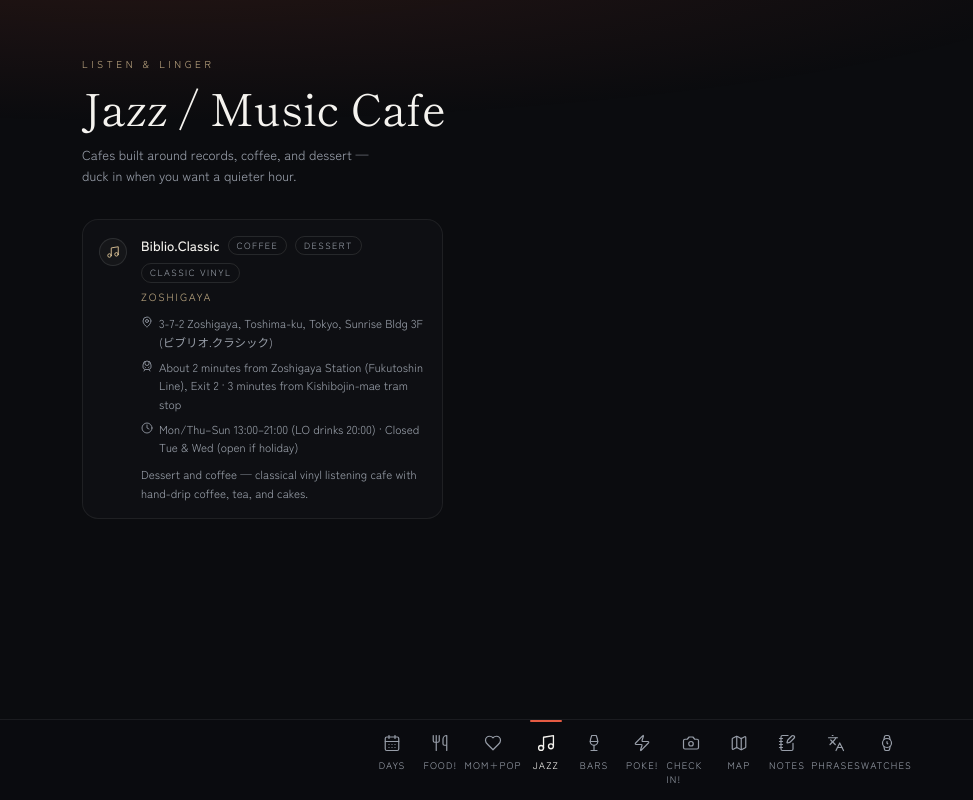
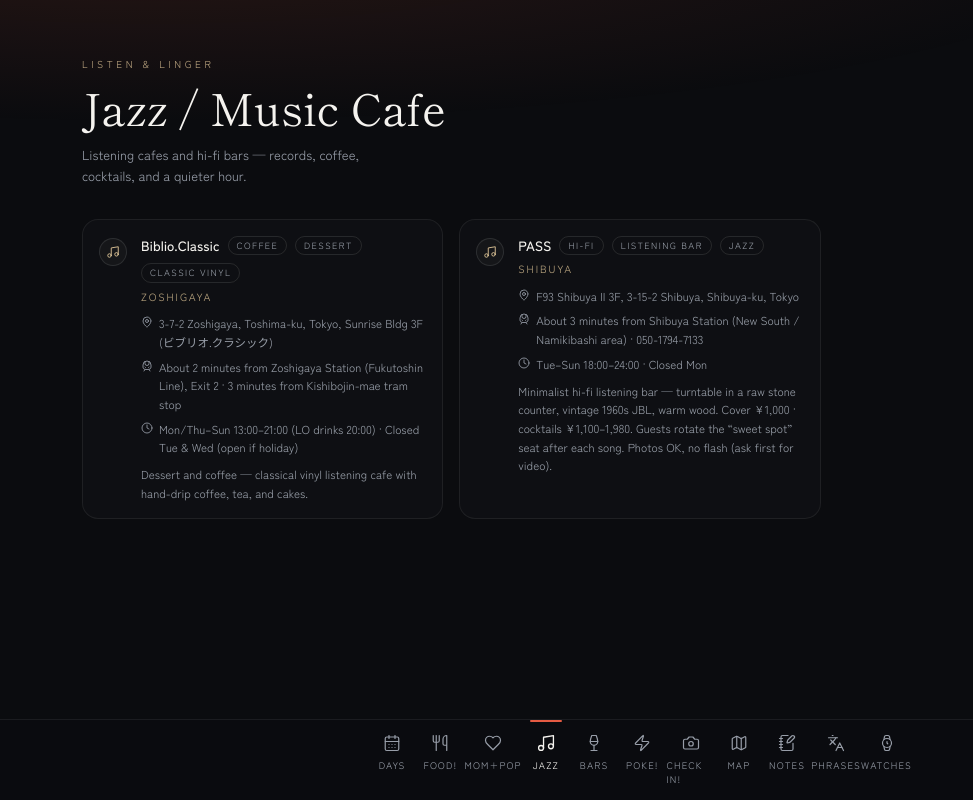
Before and after one commit to Cacody25/japan-trip, a React (Vite) app: page /jazz-cafes in a window 1280 px wide. Shown: the whole page, without its empty margins (0-973 px from the left). Built offline with nearby package versions, Linux system fonts and the light colour scheme.

Commit message:
Add PASS Shibuya hi-fi bar to Jazz and Day 2.

```diff
--- a/src/data/itinerary.js
+++ b/src/data/itinerary.js
@@ -75,9 +75,16 @@ export const days = [
       },
       {
         time: "6:00 PM",
+        title: "PASS — hi-fi listening bar (Shibuya)",
+        kind: "food",
+        detail:
+          "F93 Shibuya II 3F, 3-15-2 Shibuya — minimalist listening bar with vintage JBL and a rotating “sweet spot” seat. Cover ¥1,000 · cocktails ¥1,100–1,980 · Tue–Sun 18:00–24:00 (closed Mon). Photos OK, no flash.",
+      },
+      {
+        time: "Later",
         title: "Shinjuku after dark",
         kind: "food",
-        detail: "Nightlife, alleyway dining at Omoide Yokocho or Golden Gai, and neon lights.",
+        detail: "Or head back for nightlife — alleyway dining at Omoide Yokocho or Golden Gai, and neon lights.",
       },
     ],
   },
--- a/src/data/jazzCafes.js
+++ b/src/data/jazzCafes.js
@@ -1,4 +1,4 @@
-// Jazz / music cafes — sit with coffee, dessert, and a soundtrack.
+// Jazz / music cafes & listening bars — sit with coffee, dessert, or a cocktail and a soundtrack.
 export const jazzCafeSpots = [
   {
     id: "biblio-classic",
@@ -9,8 +9,22 @@ export const jazzCafeSpots = [
     hours: "Mon/Thu–Sun 13:00–21:00 (LO drinks 20:00) · Closed Tue & Wed (open if holiday)",
     note: "Dessert and coffee — classical vinyl listening cafe with hand-drip coffee, tea, and cakes.",
     tags: ["coffee", "dessert", "classic vinyl"],
+    days: [],
     lat: 35.7203,
     lng: 139.7148,
+  },
+  {
+    id: "pass-shibuya",
+    name: "PASS",
+    area: "Shibuya",
+    address: "F93 Shibuya II 3F, 3-15-2 Shibuya, Shibuya-ku, Tokyo",
+    access: "About 3 minutes from Shibuya Station (New South / Namikibashi area) · 050-1794-7133",
+    hours: "Tue–Sun 18:00–24:00 · Closed Mon",
+    note: "Minimalist hi-fi listening bar — turntable in a raw stone counter, vintage 1960s JBL, warm wood. Cover ¥1,000 · cocktails ¥1,100–1,980. Guests rotate the “sweet spot” seat after each song. Photos OK, no flash (ask first for video).",
+    tags: ["hi-fi", "listening bar", "jazz"],
+    days: [2],
+    lat: 35.65591,
+    lng: 139.70551,
   },
 ];
 
@@ -18,7 +32,7 @@ export const jazzCafeMapPlaces = jazzCafeSpots.map((spot) => ({
   id: spot.id,
   name: spot.name,
   area: spot.area,
-  days: [],
+  days: spot.days ?? [],
   jazzCafe: true,
   kind: "food",
   lat: spot.lat,
--- a/src/pages/JazzCafes.jsx
+++ b/src/pages/JazzCafes.jsx
@@ -9,7 +9,7 @@ export default function JazzCafes() {
       <SectionHeading
         eyebrow="Listen & linger"
         title="Jazz / Music Cafe"
-        subtitle="Cafes built around records, coffee, and dessert — duck in when you want a quieter hour."
+        subtitle="Listening cafes and hi-fi bars — records, coffee, cocktails, and a quieter hour."
       />
 
       <div className="grid gap-3 px-5 pt-8 md:grid-cols-2 md:gap-4 md:px-8 lg:grid-cols-3">
--- a/src/pages/MapPage.jsx
+++ b/src/pages/MapPage.jsx
@@ -26,6 +26,7 @@ export default function MapPage() {
     const set = new Set();
     mapPlaces.forEach((place) => place.days.forEach((day) => set.add(day)));
     pokeMapPlaces.forEach((place) => place.days.forEach((day) => set.add(day)));
+    jazzCafeMapPlaces.forEach((place) => place.days.forEach((day) => set.add(day)));
     return [...set].sort((a, b) => a - b);
   }, []);
 
@@ -39,6 +40,7 @@ export default function MapPage() {
     return [
       ...mapPlaces.filter((place) => place.days.includes(active)),
       ...pokeMapPlaces.filter((place) => place.days.includes(active)),
+      ...jazzCafeMapPlaces.filter((place) => place.days.includes(active)),
     ];
   }, [active]);
 
```
